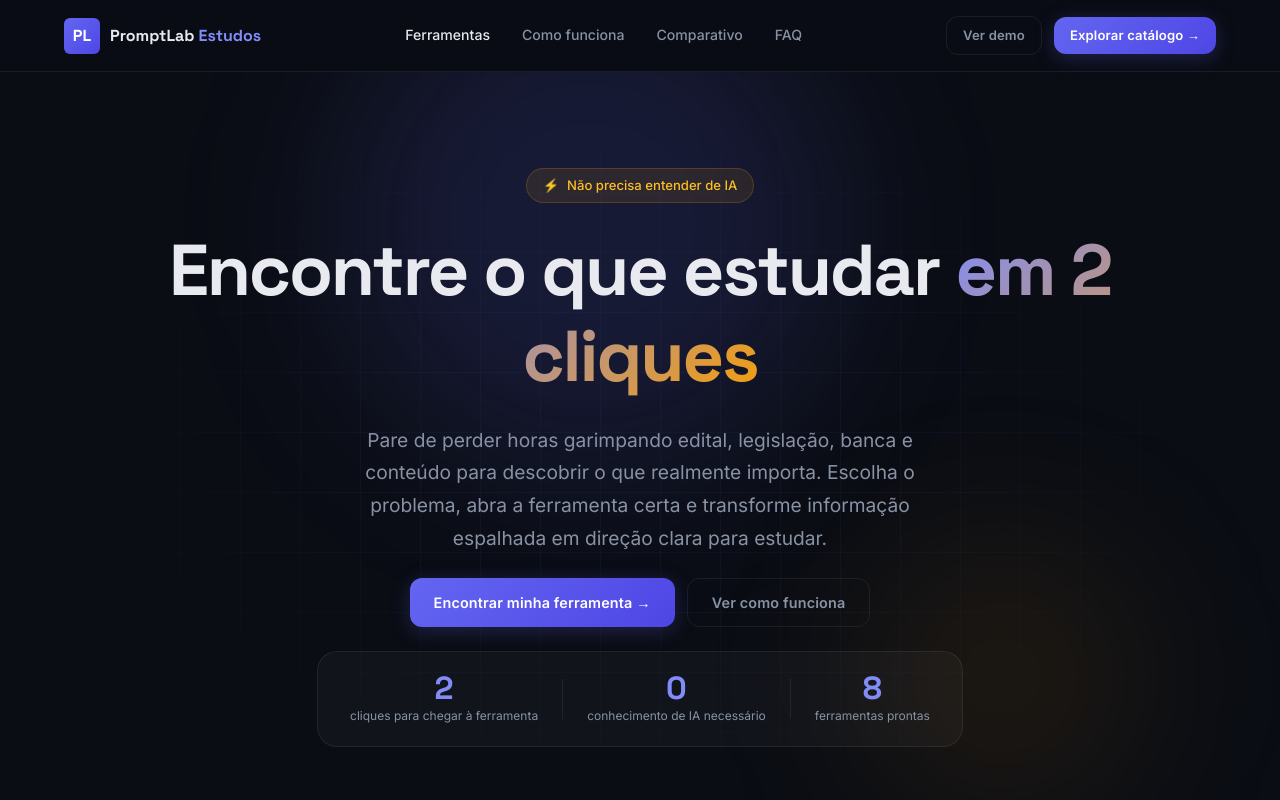
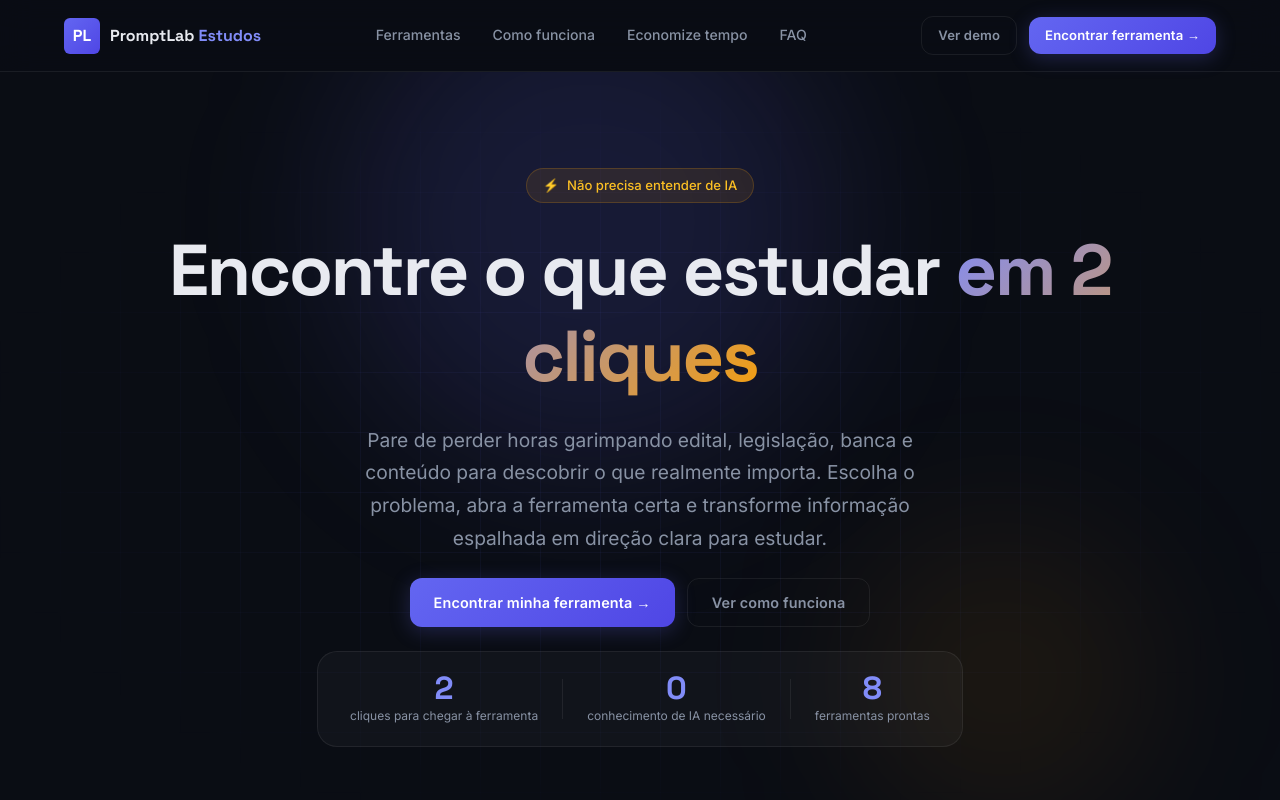
Before and after one commit to leothaylor/promptlab_estudos, a React (Vite) app: page / in a window 1280 px wide. Shown: the top 800 px of the page. Built offline with nearby package versions, Linux system fonts and the light colour scheme.

Commit message:
Fix internal navigation for two-click flow

```diff
--- a/src/components/Header.tsx
+++ b/src/components/Header.tsx
@@ -1,17 +1,16 @@
 import { useState } from 'react';
 import { Link, useLocation } from 'react-router-dom';
-import { getBrand } from '../api/catalog';
 
 export default function Header() {
   const [menuOpen, setMenuOpen] = useState(false);
-  const brand = getBrand();
   const location = useLocation();
+  const baseUrl = import.meta.env.BASE_URL;
 
-  const navLinks = [
-    { to: '/', label: 'Ferramentas' },
-    { to: '/#como-funciona', label: 'Como funciona' },
-    { to: '/#comparacao', label: 'Comparativo' },
-    { to: '/#faq', label: 'FAQ' },
+  const sectionLinks = [
+    { hash: 'catalog', label: 'Ferramentas' },
+    { hash: 'como-funciona', label: 'Como funciona' },
+    { hash: 'comparacao', label: 'Economize tempo' },
+    { hash: 'faq', label: 'FAQ' },
   ];
 
   return (
@@ -27,15 +26,10 @@ export default function Header() {
             </Link>
 
             <nav className="header-nav" aria-label="Navegação principal">
-              {navLinks.map(link => (
-                link.to.startsWith('/#') ? (
-                  <a key={link.to} href={link.to} className="nav-anchor">{link.label}</a>
-                ) : (
-                  <Link key={link.to} to={link.to} className="nav-anchor"
-                    style={{ color: location.pathname === link.to ? 'var(--c-text)' : undefined }}>
-                    {link.label}
-                  </Link>
-                )
+              {sectionLinks.map(link => (
+                <a key={link.hash} href={`${baseUrl}#${link.hash}`} className="nav-anchor">
+                  {link.label}
+                </a>
               ))}
             </nav>
 
@@ -43,9 +37,9 @@ export default function Header() {
               <Link to="/demo" className="btn btn-ghost btn-sm">
                 Ver demo
               </Link>
-              <Link to="/" className="btn btn-primary btn-sm">
-                Explorar catálogo →
-              </Link>
+              <a href={`${baseUrl}#catalog`} className="btn btn-primary btn-sm">
+                Encontrar ferramenta →
+              </a>
             </div>
 
             <button
@@ -61,10 +55,10 @@ export default function Header() {
       </header>
 
       <nav className={`mobile-nav${menuOpen ? ' open' : ''}`} aria-label="Menu mobile">
-        {navLinks.map(link => (
+        {sectionLinks.map(link => (
           <a
-            key={link.to}
-            href={link.to}
+            key={link.hash}
+            href={`${baseUrl}#${link.hash}`}
             onClick={() => setMenuOpen(false)}
           >
             {link.label}
```
